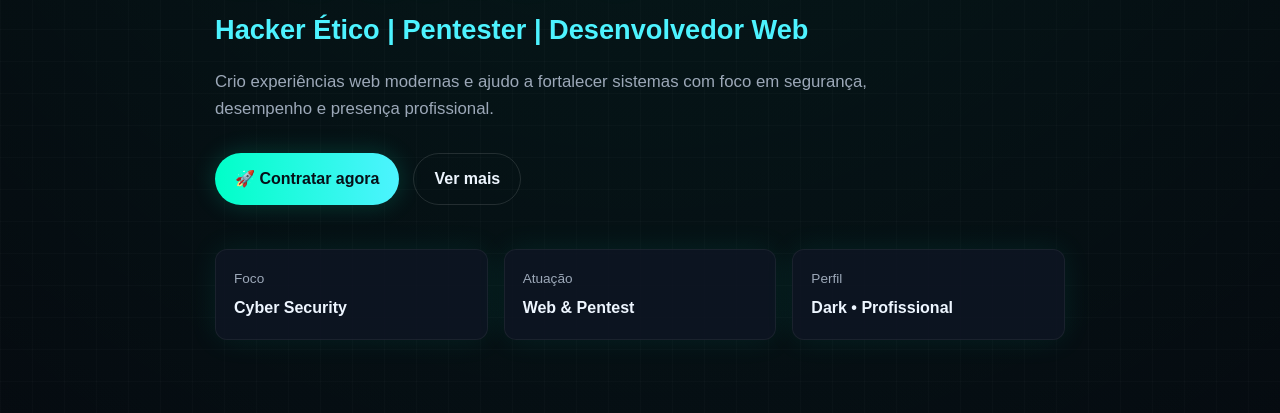
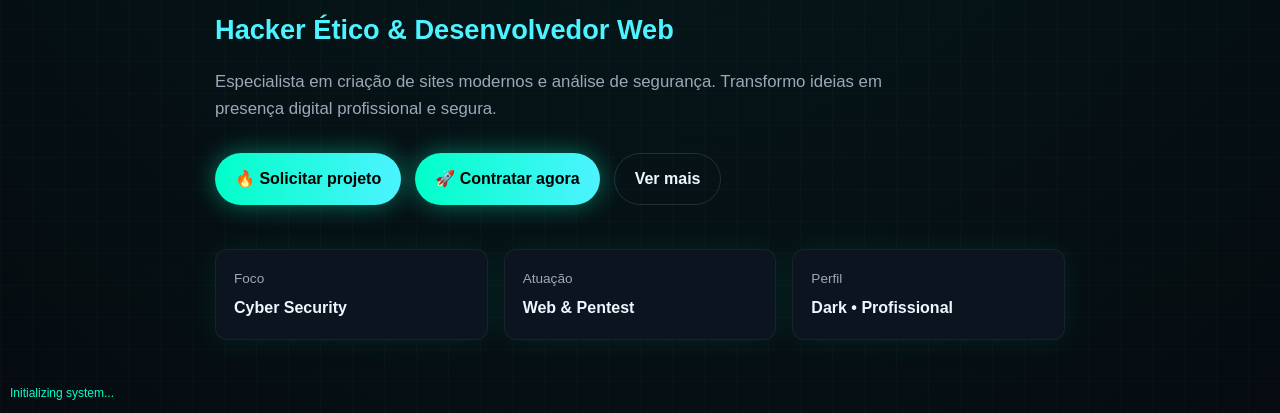
Before and after one commit to Malachais/portfolio_malachais, a plain HTML site: page index.html in a window 1280 px wide. Shown: the part 387-800 px from the top of the page. Drawn offline with Linux system fonts and the light colour scheme.

Commit message:
Atualizando layout do portfólio

```diff
--- a/css/style.css
+++ b/css/style.css
@@ -178,9 +178,10 @@ a {
 }
 
 .btn-primary {
-  background: linear-gradient(90deg, var(--primary), var(--primary-2));
-  color: #061018;
-  box-shadow: 0 0 24px rgba(0, 255, 200, 0.18);
+  background: linear-gradient(90deg, #00ffc8, #4df3ff);
+  color: #000;
+  font-weight: bold;
+  box-shadow: 0 0 25px rgba(0,255,200,0.4);
 }
 
 .btn-secondary {
--- a/index.html
+++ b/index.html
@@ -6,6 +6,7 @@
   <title>MALACHAI'S | Hacker Ético & Dev</title>
   <meta name="description" content="Portfólio de Malachai's — Hacker Ético, Pentester e Desenvolvedor Web." />
   <link rel="stylesheet" href="css/style.css" />
+  <link rel="icon" href="https://cdn-icons-png.flaticon.com/512/3064/3064197.png">
 </head>
 <body>
   <div class="bg-grid"></div>
@@ -34,13 +35,16 @@
       <div class="container hero-content reveal">
         <p class="tag">SEGURANÇA • TECNOLOGIA • PRESENÇA DIGITAL</p>
         <h1>Malachai's</h1>
-        <h2>Hacker Ético | Pentester | Desenvolvedor Web</h2>
+        <h2>Hacker Ético & Desenvolvedor Web</h2>
         <p class="hero-text">
-          Crio experiências web modernas e ajudo a fortalecer sistemas com foco em
-          segurança, desempenho e presença profissional.
+          Especialista em criação de sites modernos e análise de segurança.
+Transformo ideias em presença digital profissional e segura.
         </p>
 
         <div class="hero-buttons">
+          <a href="#contratar" class="btn btn-primary">
+🔥 Solicitar projeto
+</a>
           <a href="#contratar" class="btn btn-primary">🚀 Contratar agora</a>
           <a href="#sobre" class="btn btn-secondary">Ver mais</a>
         </div>
@@ -80,6 +84,11 @@
               que não apenas impressionam visualmente, mas também entregam estrutura,
               clareza e confiabilidade.
             </p>
+            <p>
+              ✔ Projetos publicados online
+              ✔ Experiência com GitHub e deploy
+              ✔ Foco em segurança e performance
+              </p>
           </div>
 
           <div class="card">
@@ -232,6 +241,27 @@
     </div>
   </footer>
 
+<script>
+const text = "Initializing system...";
+let i = 0;
+const el = document.createElement("div");
+el.style.position = "fixed";
+el.style.bottom = "10px";
+el.style.left = "10px";
+el.style.color = "#00ffc8";
+el.style.fontSize = "12px";
+document.body.appendChild(el);
+
+function type() {
+  if (i < text.length) {
+    el.innerHTML += text.charAt(i);
+    i++;
+    setTimeout(type, 40);
+  }
+}
+type();
+</script>
+
   <script src="js/main.js"></script>
 </body>
 </html>
```
